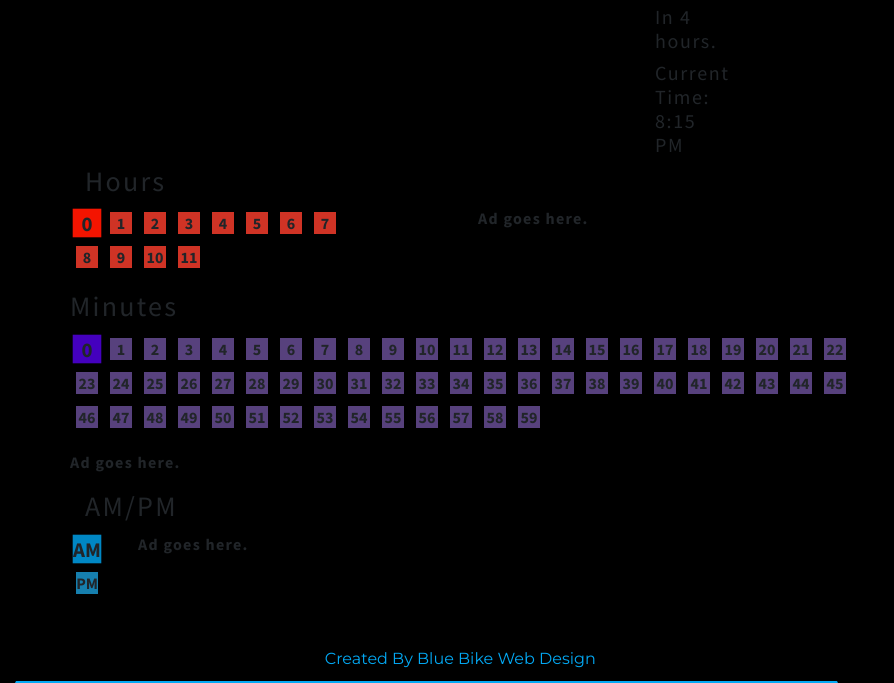
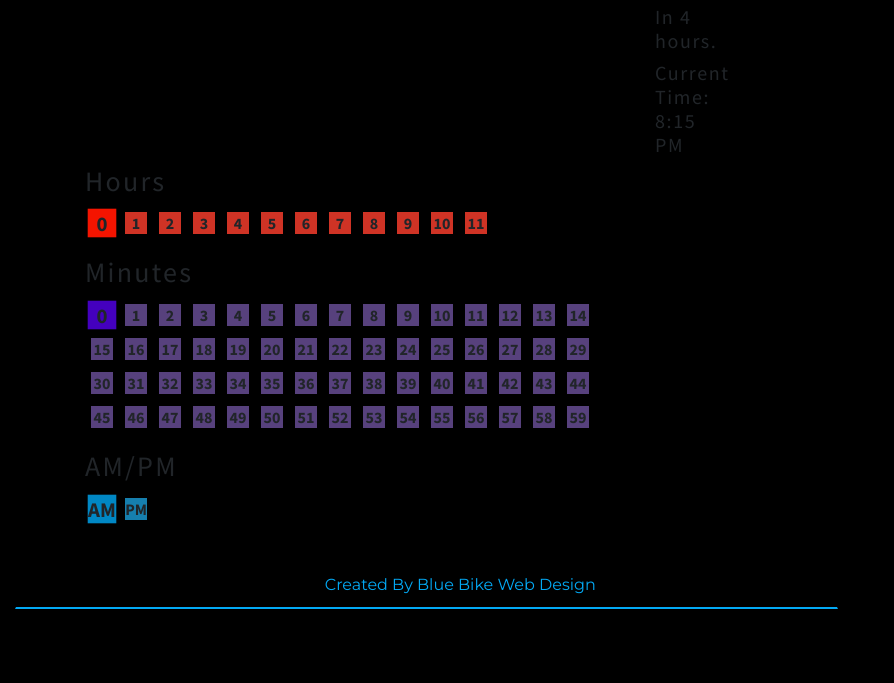
Before and after one commit to AustinRF2918/TheAlarmory, a website: page pug/index.pug in a window 1280 px wide. Shown: the part 151-834 px from the top of the page, without its empty margins (0-894 px from the left). After the commit the page ends 800 px from the top, so only its background shows below. Drawn offline with nearby package versions, Linux system fonts and the light colour scheme; files that its build step writes are made by us from their sources.

Commit message:
Stylized ads

```diff
--- a/pug/layout/sections/_at-time-page.pug
+++ b/pug/layout/sections/_at-time-page.pug
@@ -7,41 +7,31 @@
       h3.text-body At <span id="hour-alarm"></span>:<span id="minute-alarm"></span> <span id="when-alarm"></span></strong>
       h5.text-body In <span id="delta">3</span> hours.
       h5.text-body Current Time: <span id="current-hour-alarm"></span>:<span id="current-minute-alarm"></span> <span id="current-when-alarm"></span>
-  .row
-    .col-md-12
+  .col-md-8
+    .row
       h3.text-body Hours
-  .row
-    .col-xs-8
+    .row
       .square-container
         div(id="hour-0" class="btn-square-hours btn-square-hours-active")
           a=0
         each i in [1, 2, 3, 4, 5, 6, 7, 8, 9, 10, 11]
           div(id="hour-"+i class="btn-square-hours")
             a=i
-    .col-xs-4
-      p.text-body Ad goes here.
-  .row
-    .col-xs-12
+    .row
       h3.text-body Minutes
-  .row
-    .col-xs-8
+    .row
       .square-container
         div(id="minute-0" class="btn-square-minutes btn-square-minutes-active")
           a=0
         each i in [1, 2, 3, 4, 5, 6, 7, 8, 9, 10, 11, 12, 13, 14, 15, 16, 17, 18, 19, 20, 21, 22, 23, 24, 25, 26, 27, 28, 29, 30, 31, 32, 33, 34, 35, 36, 37, 38, 39, 40, 41, 42, 43, 44, 45, 46, 47, 48, 49, 50, 51, 52, 53, 54, 55, 56, 57, 58, 59]
           div(id="minute-"+i class="btn-square-minutes")
             a=i
-    .col-xs-4
-      p.text-body Ad goes here.
-  .row
-    .col-md-12
+    .row
       h3.text-body AM/PM
-  .row
-    .col-xs-8
+    .row
       .square-container
         div(id="type-0" class="btn-square-types btn-square-types-active")
           a="AM"
         div(id="type-1" class="btn-square-types")
           a="PM"
-    .col-xs-4
-      p.text-body Ad goes here.
+  .col-md-4
--- a/sass/base/_interactivity.scss
+++ b/sass/base/_interactivity.scss
@@ -10,3 +10,16 @@
 .active {
     transform: scale(1, 1);
 }
+
+.ads-container {
+    display:inline-block;
+    width: 100% !important;
+
+    @media screen and (min-width: 768px) {
+      height: 500px !important;
+    }
+
+    @media screen and (max-width: 767px) {
+      height: 500px !important;
+    }
+}
```
Also changed, not shown: css/app.css, index.html, pug/layout/sections/_information-page.pug (line endings or trailing spaces), 1 other file.
